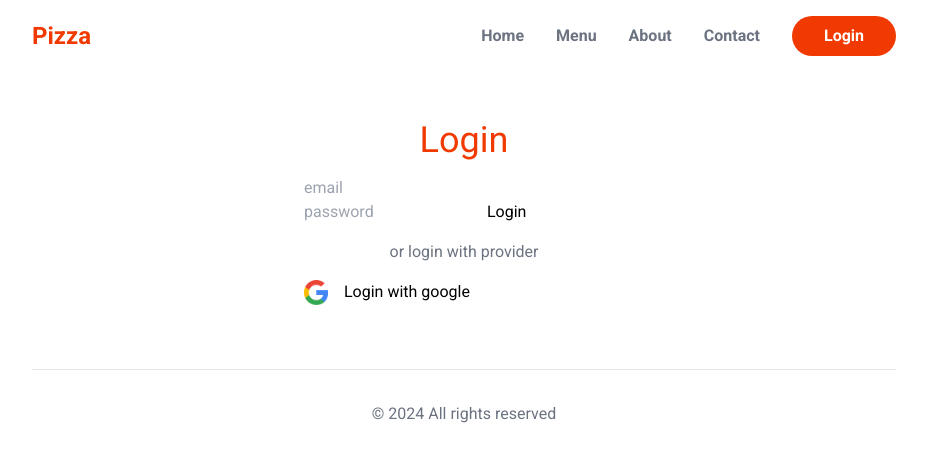
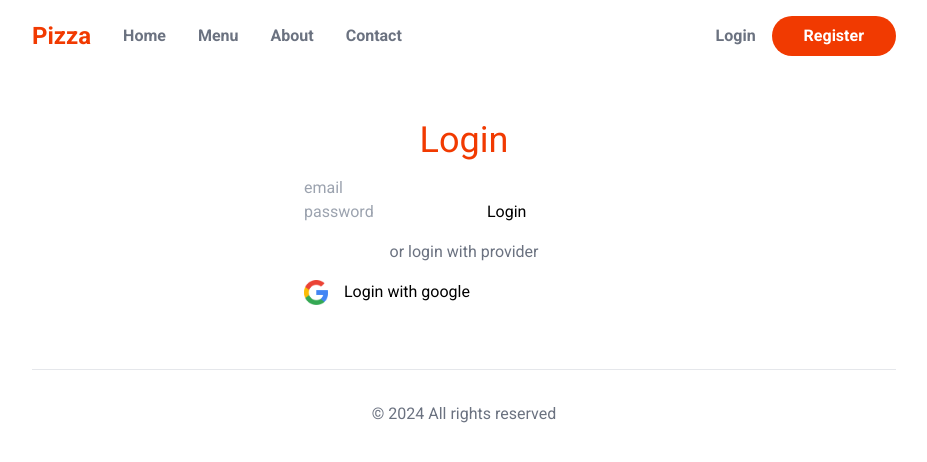
Before and after one commit to parthy007/pizzasite, a Next.js app: page /login in a window 1280 px wide. Shown: the top 462 px of the page, without its empty margins (176-1103 px from the left). Built offline with nearby package versions, Linux system fonts and the light colour scheme; no server answers.

Commit message:
added updated session

```diff
--- a/src/components/layout/Header.jsx
+++ b/src/components/layout/Header.jsx
@@ -1,23 +1,63 @@
+"use client";
+import { getSession, signOut, useSession } from "next-auth/react";
 import Link from "next/link";
-import React from "react";
+import React, { useEffect } from "react";
 
 const Header = () => {
+  const session = useSession();
+  const status = session?.status;
+  const userData = session.data?.user;
+  let userName = userData?.name || userData?.email;
+  if (userName && userName.includes(" ")) {
+    userName = userName.split(" ")[0];
+  }
+  // console.log(session.status);
+
+  useEffect(() => {
+    if (!session) {
+      const fetchSessionData = async () => {
+        await getSession();
+      };
+      fetchSessionData();
+    }
+  }, []);
+
   return (
     <header className="flex items-center justify-between">
-      <Link href="" className="text-primary font-semibold text-2xl">
-        Pizza
-      </Link>
       <nav className="flex items-center gap-8 text-gray-500 font-semibold">
-        <Link href={""}>Home</Link>
+        <Link href="/" className="text-primary font-semibold text-2xl">
+          Pizza
+        </Link>
+        <Link href={"/"}>Home</Link>
         <Link href={""}>Menu</Link>
         <Link href={""}>About</Link>
         <Link href={""}>Contact</Link>
-        <Link
-          href={""}
-          className="bg-primary rounded-full text-white px-8 py-2"
-        >
-          Login
-        </Link>
+      </nav>
+      <nav className="flex items-center gap-4 text-gray-500 font-semibold">
+        {status === "authenticated" && (
+          <>
+            <Link href={"/profile"} className="whitespace-nowrap">
+              Hello, {userName}
+            </Link>
+            <button
+              className="bg-primary rounded-full text-white px-8 py-2"
+              onClick={() => signOut()}
+            >
+              Logout
+            </button>
+          </>
+        )}
+        {status === "unauthenticated" && (
+          <>
+            <Link href={"/login"}>Login</Link>
+            <Link
+              href={"/register"}
+              className="bg-primary rounded-full text-white px-8 py-2"
+            >
+              Register
+            </Link>
+          </>
+        )}
       </nav>
     </header>
   );
```
